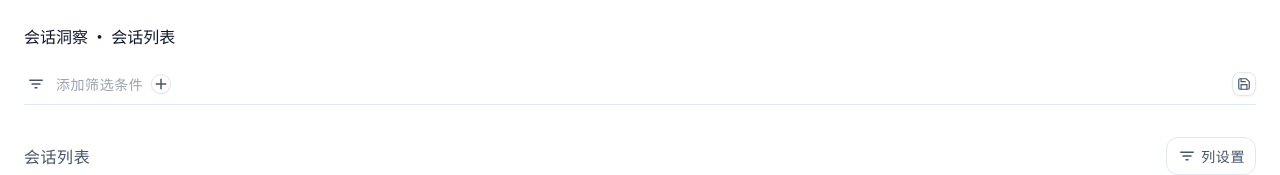
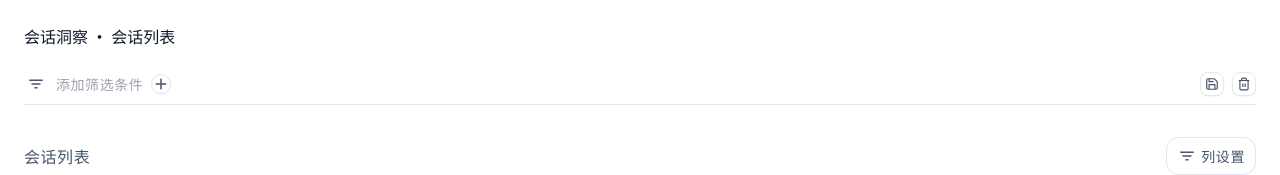
Before and after one commit to Xdong320/xcomponents, a React (Vite) app: page / in a window 1280 px wide. Shown: the top 175 px of the page. Built offline with nearby package versions, Linux system fonts and the light colour scheme.

Commit message:
refactor: enhance FilterBuilder component by updating button styles and adding a clear filters button for improved user experience

```diff
--- a/src/components/table/FilterBuilder.tsx
+++ b/src/components/table/FilterBuilder.tsx
@@ -231,7 +231,7 @@ export const FilterBuilder: React.FC<FilterBuilderInternalProps> = ({
           {conditions.map((c, index) => (
             <span
               key={`${c.field}-${index}`}
-              className="inline-flex items-center gap-1 rounded-lg border border-200 bg-100 px-2.5 py-1 text-sm text-950 shadow-lg"
+              className="inline-flex items-center gap-1 rounded-lg border border-200 bg-100 px-2.5 py-1 text-sm text-950 shadow-sm"
             >
               {formatConditionLabel(c)}
               <button
@@ -362,7 +362,7 @@ export const FilterBuilder: React.FC<FilterBuilderInternalProps> = ({
             )}
           </div>
         </div>
-        <div className="flex shrink-0 items-center">
+        <div className="flex shrink-0 items-center gap-2">
           <button
             type="button"
             onClick={() => setSaveModalOpen(true)}
@@ -381,6 +381,30 @@ export const FilterBuilder: React.FC<FilterBuilderInternalProps> = ({
               <path d="M19 21H5a2 2 0 01-2-2V5a2 2 0 012-2h11l5 5v11a2 2 0 01-2 2z" />
               <polyline points="17 21 17 13 7 13 7 21" />
               <polyline points="7 3 7 8 15 8" />
+            </svg>
+          </button>
+          <button
+            type="button"
+            onClick={() => {
+              setConditions([]);
+              onChange?.([]);
+            }}
+            className="flex h-6 w-6 items-center justify-center rounded-lg border border-200 bg-0 text-600 shadow-sm hover:bg-100 hover:text-950"
+            aria-label="清空筛选"
+            title="清空所有已选筛选条件"
+          >
+            <svg
+              width="14"
+              height="14"
+              viewBox="0 0 24 24"
+              fill="none"
+              stroke="currentColor"
+              strokeWidth="2"
+            >
+              <polyline points="3 6 5 6 21 6" />
+              <path d="M19 6v14a2 2 0 01-2 2H7a2 2 0 01-2-2V6m3 0V4a2 2 0 012-2h4a2 2 0 012 2v2" />
+              <line x1="10" y1="11" x2="10" y2="17" />
+              <line x1="14" y1="11" x2="14" y2="17" />
             </svg>
           </button>
         </div>
```
